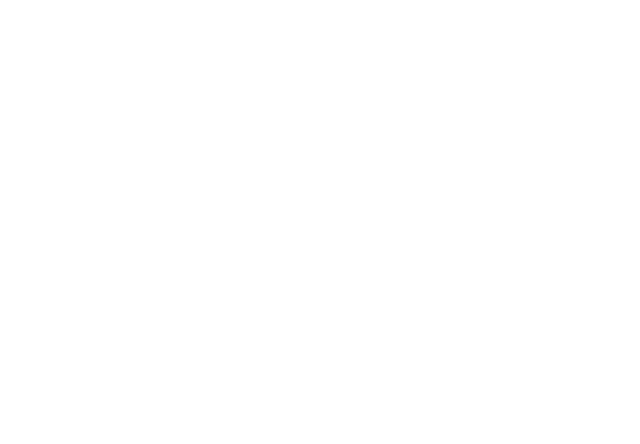
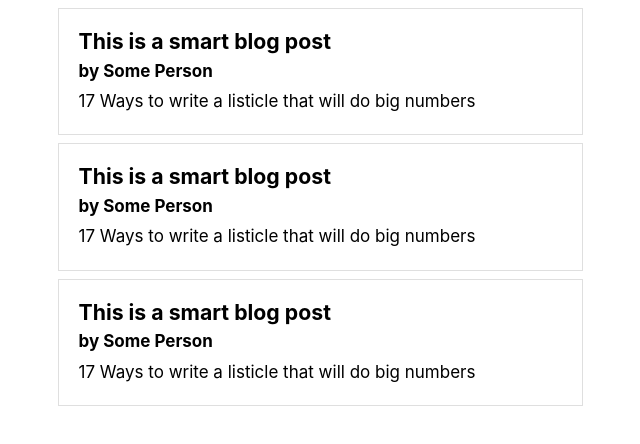
Before and after one commit to gloriousLoaf/Writistry, a React (Create React App) app in the folder frontend/: page /feed in a window 1280 px wide. Shown: the top 444 px of the page, without its empty margins (320-960 px from the left). Built offline with nearby package versions, Linux system fonts and the light colour scheme.

Commit message:
Finished redux & routes for signin. Created a feed view with dummy card content. Next: blog models, controller, routes + redux.

```diff
--- a/frontend/src/App.js
+++ b/frontend/src/App.js
@@ -1,9 +1,9 @@
 import React from 'react';
 import { BrowserRouter as Router, Route } from 'react-router-dom';
 import { Container } from 'react-bootstrap';
-
 import SignupView from './views/SignupView';
 import SigninView from './views/SigninView';
+import FeedView from './views/FeedView';
 
 const App = () => {
   return (
@@ -11,6 +11,7 @@ const App = () => {
       <Container>
         <Route path='/signup' component={SignupView} />
         <Route path='/signin' component={SigninView} />
+        <Route path='/feed' component={FeedView} />
       </Container>
     </Router>
   );
--- /dev/null
+++ b/frontend/src/components/BlogCard.js
@@ -0,0 +1,55 @@
+import React from 'react';
+import { Card } from 'react-bootstrap';
+import { Link } from 'react-router-dom';
+
+const BlogCard = ({ blogpost }) => {
+  return (
+    // <Card className='my-2'>
+    //   <Card.Body>
+    //     <Link to={`/blogposts/${blogpost._id}`}>
+    //       <Card.Title>by {blogpost.title}</Card.Title>
+    //       <Card.Subtitle className='mb-2'>{blogpost.username}</Card.Subtitle>
+    //       <Card.Text>{blogpost.byline}</Card.Text>
+    //     </Link>
+    //   </Card.Body>
+    // </Card>
+
+    <>
+      <Card className='my-2'>
+        <Card.Body>
+          <Link to={'/'}>
+            <Card.Title>This is a smart blog post</Card.Title>
+          </Link>
+          <Card.Subtitle className='mb-2'>by Some Person</Card.Subtitle>
+          <Card.Text>
+            17 Ways to write a listicle that will do big numbers
+          </Card.Text>
+        </Card.Body>
+      </Card>
+      <Card className='my-2'>
+        <Card.Body>
+          <Link to={'/'}>
+            <Card.Title>This is a smart blog post</Card.Title>
+          </Link>
+          <Card.Subtitle className='mb-2'>by Some Person</Card.Subtitle>
+          <Card.Text>
+            17 Ways to write a listicle that will do big numbers
+          </Card.Text>
+        </Card.Body>
+      </Card>
+      <Card className='my-2'>
+        <Card.Body>
+          <Link to={'/'}>
+            <Card.Title>This is a smart blog post</Card.Title>
+          </Link>
+          <Card.Subtitle className='mb-2'>by Some Person</Card.Subtitle>
+          <Card.Text>
+            17 Ways to write a listicle that will do big numbers
+          </Card.Text>
+        </Card.Body>
+      </Card>
+    </>
+  );
+};
+
+export default BlogCard;
--- a/frontend/src/index.css
+++ b/frontend/src/index.css
@@ -1,3 +1,10 @@
+* {
+  color: #000;
+  font-family: -apple-system, BlinkMacSystemFont, 'Segoe UI', Roboto,
+    'Helvetica Neue', Arial, 'Noto Sans', sans-serif, 'Apple Color Emoji',
+    'Segoe UI Emoji', 'Segoe UI Symbol', 'Noto Color Emoji' !important;
+}
+
 main {
   min-height: 80vh;
 }
--- /dev/null
+++ b/frontend/src/views/FeedView.js
@@ -0,0 +1,14 @@
+/* FEEDVIEW */
+import React from 'react';
+import Wrapper from '../components/Wrapper';
+import BlogCard from '../components/BlogCard';
+
+const FeedView = () => {
+  return (
+    <Wrapper>
+      <BlogCard />
+    </Wrapper>
+  );
+};
+
+export default FeedView;
--- a/frontend/src/views/SigninView.js
+++ b/frontend/src/views/SigninView.js
@@ -1,33 +1,35 @@
 /* SIGNIN VIEW */
-import React, { useState } from 'react';
+import React, { useState, useEffect } from 'react';
 import { Link } from 'react-router-dom';
 import { Form, Button, Row, Col } from 'react-bootstrap';
+import { useDispatch, useSelector } from 'react-redux';
 import Wrapper from '../components/Wrapper';
+import { login } from '../actions/userActions';
 
-const SigninView = () => {
-  const [name, setName] = useState('');
+const SigninView = ({ location, history }) => {
   const [email, setEmail] = useState('');
   const [password, setPassword] = useState('');
-  const [confirmPassword, setConfirmPassword] = useState('');
+
+  const dispatch = useDispatch();
+  const userLogin = useSelector((state) => state.userLogin);
+  const { userInfo } = userLogin;
+
+  const redirect = location.search ? location.search.split('=')[1] : '/feed';
+
+  // prevent signed-in users from seeing sign in page
+  useEffect(() => {
+    userInfo && history.push(redirect);
+  }, [history, userInfo, redirect]);
 
   const submitHandler = (e) => {
     e.preventDefault();
+    dispatch(login(email, password));
   };
 
   return (
     <Wrapper>
       <h2>Sign In</h2>
       <Form onSubmit={submitHandler}>
-        <Form.Group controlId='name'>
-          <Form.Label>Name</Form.Label>
-          <Form.Control
-            type='name'
-            placeholder='Enter name'
-            value={name}
-            onChange={(e) => setName(e.target.value)}
-          ></Form.Control>
-        </Form.Group>
-
         <Form.Group controlId='email'>
           <Form.Label>Email Address</Form.Label>
           <Form.Control
@@ -48,22 +50,13 @@ const SigninView = () => {
           ></Form.Control>
         </Form.Group>
 
-        <Form.Group controlId='confirmPassword'>
-          <Form.Label>Confirm Password</Form.Label>
-          <Form.Control
-            type='password'
-            placeholder='Confirm password'
-            value={confirmPassword}
-            onChange={(e) => setConfirmPassword(e.target.value)}
-          ></Form.Control>
-        </Form.Group>
         <Button type='submit' variant='danger'>
-          Create Account
+          Sign In
         </Button>
       </Form>
       <Row className='py-3'>
         <Col>
-          Need an account? <Link to={'/login'}>Sign Up</Link>
+          Need an account? <Link to={'/signup'}>Sign Up</Link>
         </Col>
       </Row>
     </Wrapper>
--- a/frontend/src/views/SignupView.js
+++ b/frontend/src/views/SignupView.js
@@ -1,18 +1,28 @@
 /* SIGNUP VIEW */
-import React, { useState } from 'react';
+import React, { useEffect, useState } from 'react';
 import { Link } from 'react-router-dom';
 import { Form, Button, Row, Col } from 'react-bootstrap';
-import { useDispatch } from 'react-redux';
+import { useDispatch, useSelector } from 'react-redux';
 import Wrapper from '../components/Wrapper';
 import { register } from '../actions/userActions';
 
-const SignupView = () => {
+const SignupView = ({ location, history }) => {
   const [name, setName] = useState('');
   const [email, setEmail] = useState('');
   const [password, setPassword] = useState('');
   const [confirmPassword, setConfirmPassword] = useState('');
 
   const dispatch = useDispatch();
+
+  const userRegister = useSelector((state) => state.userRegister);
+  const { userInfo } = userRegister;
+
+  const redirect = location.search ? location.search.split('=')[1] : '/feed';
+
+  // prevent signed-in users from seeing sign up page
+  useEffect(() => {
+    userInfo && history.push(redirect);
+  }, [history, userInfo, redirect]);
 
   const submitHandler = (e) => {
     e.preventDefault();
@@ -77,7 +87,7 @@ const SignupView = () => {
       </Form>
       <Row className='py-3'>
         <Col>
-          Already have an account? <Link to={'/login'}>Sign In</Link>
+          Already have an account? <Link to={'/signin'}>Sign In</Link>
         </Col>
       </Row>
     </Wrapper>
```
Also changed, not shown: 1 other file (tests, documents, lock files or other folders).
